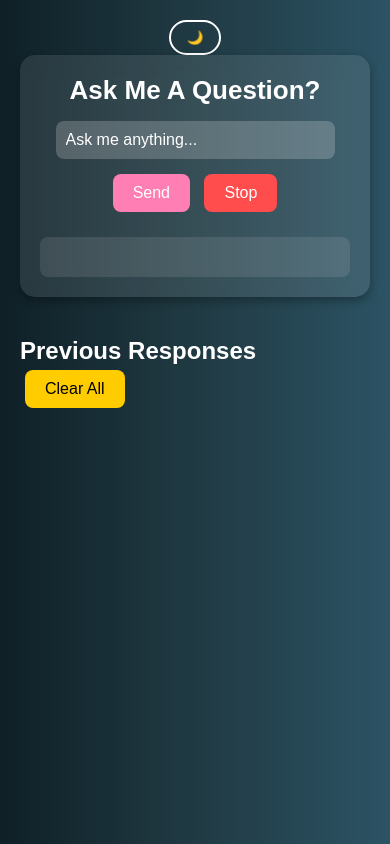
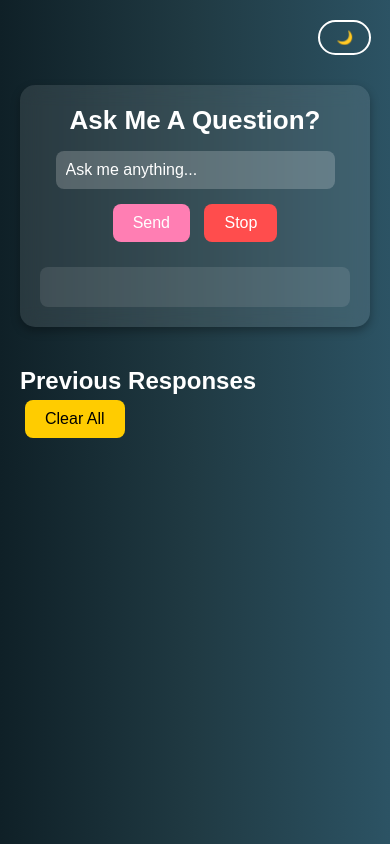
Before and after one commit to HamzaMemon007/Ai-Practice, a website: page public/index.html in a window 390 px wide. Drawn offline with Linux system fonts and the light colour scheme.

Commit message:
almost there

```diff
--- a/public/style.css
+++ b/public/style.css
@@ -63,6 +63,14 @@ body {
     align-items: flex-start;
     justify-content: left;
 
+}
+
+.main-button{
+    display: flex;
+    width: 95vw;
+    align-items: end;
+    justify-content: end;
+    padding-bottom: 30px;
 }
 
 .container{
@@ -272,6 +280,10 @@ input:focus {
         width: 100%;
     }
 
+    .main-button{
+        width: 90vw;
+    }
+
     .container{
         height: auto;
         width: 100%;
```
